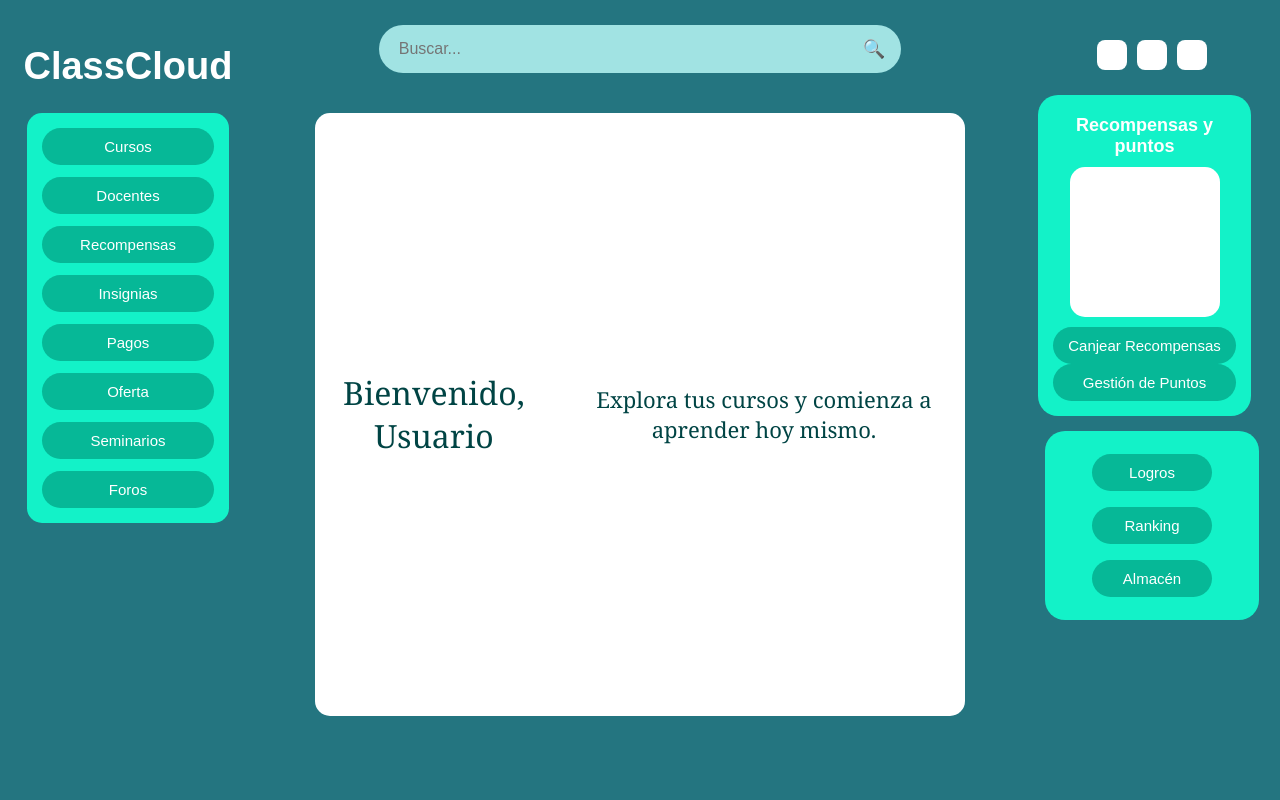
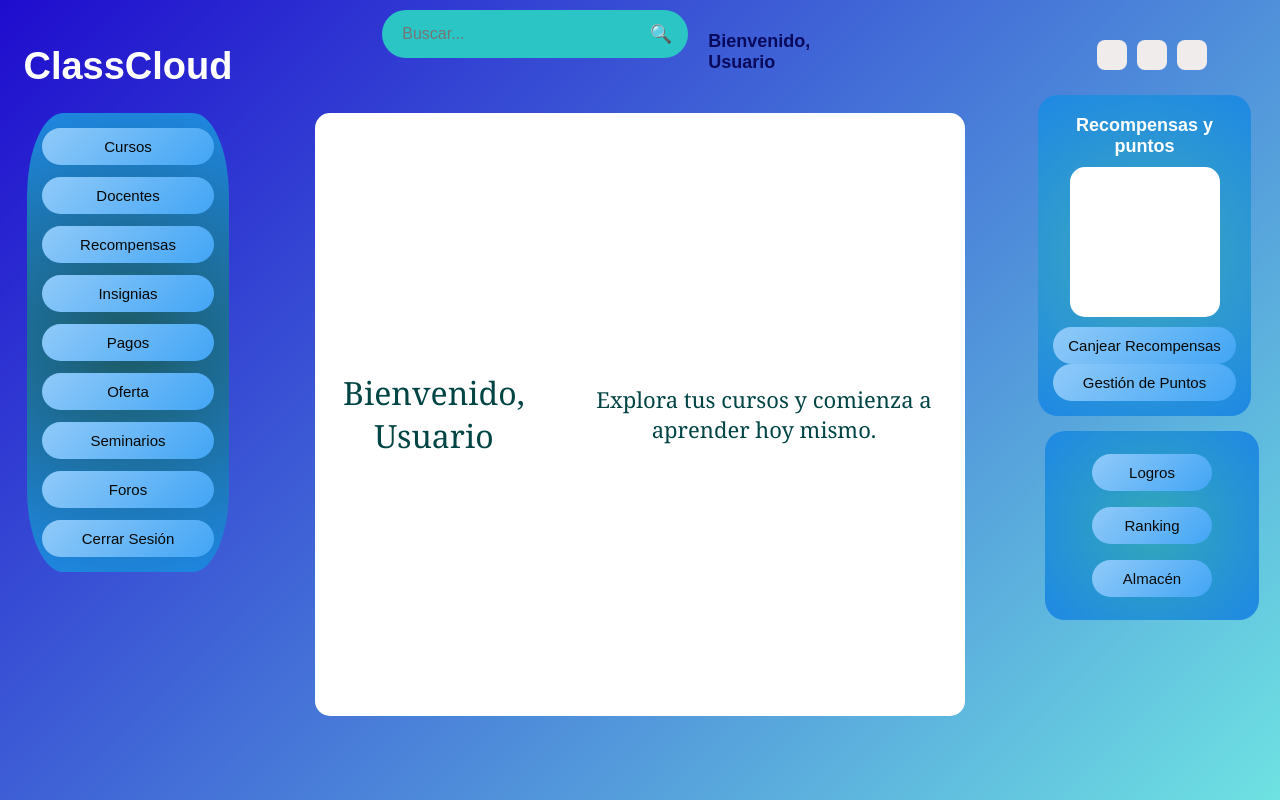
Before and after one commit to Nayverw/proyectoTBD, a PHP site: page /pages/inicio.html in a window 1280 px wide. Run offline with PHP 8.4, Linux system fonts and the light colour scheme.

Commit message:
mejoras en Recompensa, funcionalidad en el boton de Docente, mejora en los colores de la plataforma, ahora tenemos un boton de cerrar sesion, ahora sale un mensaje de bienvenida con el nombre del usuario que inicio sesion

```diff
--- a/css/styles_inicio.css
+++ b/css/styles_inicio.css
@@ -2,10 +2,11 @@
 body {
   margin: 0;
   padding: 0;
-  background-color: #247580;
-  font-family: Arial, sans-serif;
+  background: linear-gradient(135deg, #1f0cce, #6ee2e2);
+  font-family: "Poppins", sans-serif;
+  color: white;
+}
 
-}
 
 .container {
   display: grid;
@@ -38,31 +39,32 @@ body {
 }
 
 .menu-box {
-  background-color: #13F2C8;
-  border-radius: 15px;
+  background: radial-gradient(circle, #1c5a63 0%, #1e88e5 100%);
   padding: 15px;
   display: flex;
   flex-direction: column;
   gap: 12px;
   width: 80%;
+  border-radius: 18%;
 }
 
 .menu-btn {
-  background-color: #06B897;
-  color: white;
+  background: linear-gradient(135deg, #90caf9 0%, #42a5f5 100%);
+  color: rgb(7, 7, 7);
   border: none;
   border-radius: 20px;
   padding: 10px 0;
   font-size: 15px;
   cursor: pointer;
-  transition: background-color 0.3s, transform 0.2s;
+  transition: transform 0.2s, background 0.3s;
   width: 100%;
 }
 
 .menu-btn:hover {
-  background-color: #04a283;
+  background: linear-gradient(135deg, #64b5f6 0%, #1e88e5 100%);
   transform: scale(1.05);
 }
+
 
 /* ======== BLOQUE CENTRAL ======== */
 .center-block {
@@ -76,7 +78,7 @@ body {
   display: flex;
   align-items: center;
   width: 70%;
-  background-color: #A1E3E3;
+  background-color: #2bc5c5;
   border-radius: 25px;
   padding: 5px 10px;
   margin-bottom: 40px;
@@ -194,7 +196,7 @@ body {
   border: none;
   border-radius: 20px;
   padding: 10px 25px;
-  color: white;
+  color: rgb(8, 8, 8);
   font-size: 15px;
   cursor: pointer;
   transition: background-color 0.3s, transform 0.2s;
@@ -224,13 +226,13 @@ body {
 .icon-square {
   width: 30px;
   height: 30px;
-  background-color: white;
+  background-color: rgb(241, 236, 236);
   border-radius: 8px;
 }
 
 /* Recompensas */
 .rewards-block {
-  background-color: #13F2C8;
+  background: radial-gradient(circle, #3eaabb 0%, #1e88e5 100%);
   border-radius: 20px;
   margin-right: 15px;
   margin-top: 25px;
@@ -258,10 +260,10 @@ body {
 
 /* ======== BOTÓN PEQUEÑO ======== */
 .small-button {
-  background-color: #06B897;
+ background: radial-gradient(circle, #1c5a63 0%, #1e88e5 100%);
   border: none;
   border-radius: 10px;
-  color: white;
+  color: rgb(8, 8, 8);
   font-size: 14px;
   padding: 8px 15px;
   margin-bottom: 5px;
@@ -274,7 +276,7 @@ body {
 
 /* ======== BLOQUE INFERIOR ======== */
 .actions-block {
-  background-color: #13F2C8;
+ background: radial-gradient(circle, #33a8b9 0%, #1e88e5 100%);
   border-radius: 20px;
   margin-top: 15px;
   padding: 15px;
@@ -286,10 +288,10 @@ body {
 
 /* ======== BOTONES GENERALES ======== */
 .menu-button {
-  background-color: #06B897;
+  background: linear-gradient(135deg, #90caf9 0%, #42a5f5 100%);
   border: none;
   border-radius: 20px;
-  color: white;
+  color: rgb(10, 10, 10);
   font-size: 15px;
   padding: 10px 20px;
   margin: 8px 0;
@@ -408,3 +410,31 @@ body {
 #ranking-table th {
     color: white; /* encabezado */
 }
+
+.search-welcome {
+    display: flex;
+    justify-content: space-between;
+    align-items: center;
+    margin-bottom: 15px;
+
+    /* 🔼 Súbelo un poquito */
+    margin-top: -15px;
+
+    /* ➡️ Empuja hacia la derecha */
+    padding-right: 40px;
+}
+
+
+.bienvenida-text {
+    margin: 0;
+
+    /* 🔼 Un poco más arriba */
+    margin-top: -5px;
+
+    /* ➡️ Más a la derecha */
+    padding-left: 20px;
+
+    font-size: 18px;
+    font-weight: bold;
+    color: #0a0a5c;
+}
--- a/css/styles_registro.css
+++ b/css/styles_registro.css
@@ -12,7 +12,8 @@ body {
   justify-content: center;
   align-items: center;
   min-height: 100vh;
-  background: linear-gradient(135deg, #1f0cce, #6ee2e2); /* degradado diagonal */
+  background: linear-gradient(135deg, #1f0cce, #6ee2e2);
+
   color: #fff; /* texto blanco por defecto */
 }
 
--- a/pages/inicio.html
+++ b/pages/inicio.html
@@ -35,6 +35,8 @@
           <button class="menu-btn" id="btn-oferta">Oferta</button>
           <button class="menu-btn" id="btn-seminarios">Seminarios</button>
           <button class="menu-btn" id="btn-foros">Foros</button>
+          <button class="menu-btn" id="btn-cerrar">Cerrar Sesión</button>
+
         </div>
       </div>
     </div>
@@ -43,10 +45,17 @@
     <div class="center-block">
 
       <!-- Barra de búsqueda -->
-      <div class="search-bar">
+      <div class="search-welcome">
+
+    <div class="search-bar">
         <input type="text" placeholder="Buscar..." />
         <button>🔍</button>
-      </div>
+    </div>
+
+    <h2 id="bienvenida-usuario" class="bienvenida-text"></h2>
+
+</div>
+
 
       <!-- BLOQUE BLANCO CENTRAL -->
       <div id="main-box" class="main-box">
@@ -87,5 +96,26 @@
 
   <!-- Script principal con lógica modular -->
   <script type="module" src="../scripts/cargarHome.js"></script>
+
+<script>
+document.addEventListener("DOMContentLoaded", () => {
+    const nombre = sessionStorage.getItem("nombre_usuario") || "Usuario";
+    const rol = sessionStorage.getItem("rol_usuario") || "";
+
+    let saludo = "Bienvenido";
+
+    if (rol === "ESTUDIANTE") saludo = "Bienvenido Estudiante";
+    if (rol === "DOCENTE") saludo = "Bienvenido Docente";
+
+    const elemento = document.getElementById("bienvenida-usuario");
+    if (elemento) {
+        elemento.textContent = `${saludo}, ${nombre}`;
+    }
+});
+</script>
+
+
+
 </body>
+
 </html>
--- a/scripts/cargarHome.js
+++ b/scripts/cargarHome.js
@@ -1,11 +1,16 @@
-// C:\xampp\htdocs\proyectoTBD\scripts\cargarHome.js
-
 document.addEventListener("DOMContentLoaded", () => {
-  // Recuperar los datos del usuario
   const idRolUsuario = sessionStorage.getItem("id_rol_usuario");
   const nombreUsuario = sessionStorage.getItem("nombre_usuario") || "Usuario";
 
-  // Mapeo de botones → módulos
+  // ==== BOTÓN CERRAR SESIÓN ====
+  const btnCerrar = document.getElementById("btn-cerrar");
+  if (btnCerrar) {
+    btnCerrar.addEventListener("click", () => {
+      sessionStorage.clear();
+      window.location.href = "../index.html";
+    });
+  }
+
   const botones = {
     cursos: "Cursos",
     docentes: "Docentes",
@@ -22,7 +27,6 @@ document.addEventListener("DOMContentLoaded", () => {
     almacen: "Almacen"
   };
 
-  // Asignar eventos dinámicamente
   Object.entries(botones).forEach(([id, nombreModulo]) => {
     const boton = document.getElementById(`btn-${id}`);
     if (!boton) return;
@@ -32,13 +36,9 @@ document.addEventListener("DOMContentLoaded", () => {
         const modulo = await import(`./${nombreModulo}.js`);
 
         if (typeof modulo.iniciar === "function") {
-          // Para Cursos.js
           modulo.iniciar({ idRolUsuario, nombreUsuario });
         } else if (typeof modulo.mostrarContenido === "function") {
-          // Para los otros 9 módulos
           modulo.mostrarContenido({ idRolUsuario, nombreUsuario });
-        } else {
-          console.warn(`El módulo ${nombreModulo}.js no tiene funciones válidas exportadas.`);
         }
       } catch (error) {
         console.error(`Error al cargar el módulo ${nombreModulo}.js:`, error);
```
Also changed, not shown: css/styles.css (+6 -6 lines), processes/getDocentes.php (added, +42 -0 lines), processes/login.php (+28 -11 lines), scripts/Docentes.js (+71 -4 lines), scripts/Recompensas.js (+9 -1 lines).
